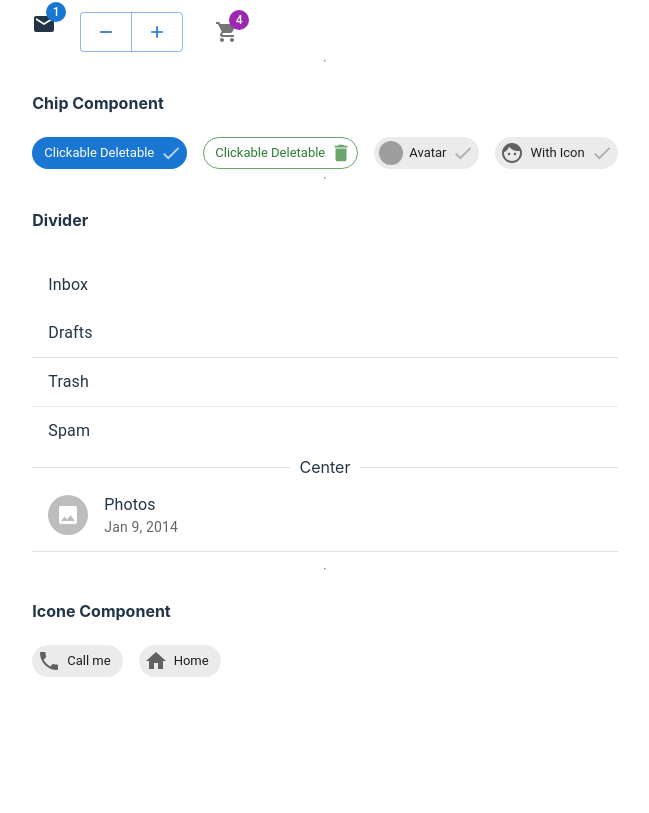
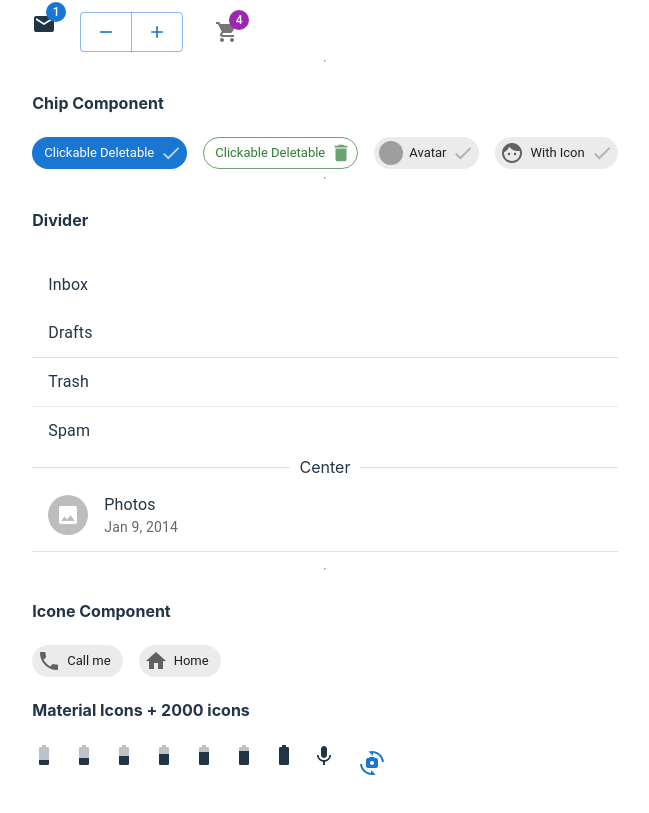
Before and after one commit to GuilhermeSousaDev/MaterialUI, a React (Vite) app in the folder react-ui/: page / in a window 1280 px wide. Shown: the part 2871-3684 px from the top of the page, without its empty margins (315-964 px from the left). Before the commit the page ends 3588 px from the top, so only its background shows below. Built offline with nearby package versions, Linux system fonts and the light colour scheme; grey boxes are pictures that could not be loaded.

Commit message:
Material-Icons lib Icons-Material

```diff
--- a/react-ui/src/components/Icone.jsx
+++ b/react-ui/src/components/Icone.jsx
@@ -1,6 +1,18 @@
 import { createTheme, ThemeProvider } from '@mui/material/styles';
-import { Chip, Stack } from '@mui/material';
-import { Phone, Home } from '@mui/icons-material';
+import { Chip, Stack, IconButton } from '@mui/material';
+import {
+  Phone,
+  Home,
+  Battery20,
+  Battery30,
+  Battery50,
+  Battery60,
+  Battery80,
+  Battery90,
+  BatteryFull,
+  Cameraswitch,
+  KeyboardVoice
+} from '@mui/icons-material';
 
 export default function IconeComponent() {
   const theme = createTheme({
@@ -29,6 +41,19 @@ export default function IconeComponent() {
           <Chip icon={<Home />} label="Home" />
         </Stack>
       </ThemeProvider>
+      <h4>Material Icons + 2000 icons</h4>
+
+      <Stack direction="row" spacing={2}>
+        <Battery20 />
+        <Battery30 />
+        <Battery50 />
+        <Battery60 />
+        <Battery80 />
+        <Battery90 />
+        <BatteryFull />
+        <KeyboardVoice />
+        <IconButton color="primary"> <Cameraswitch /> </IconButton>
+      </Stack>
     </>
   )
 }
```
